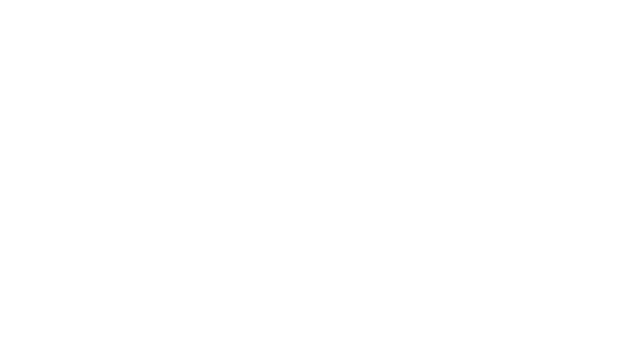
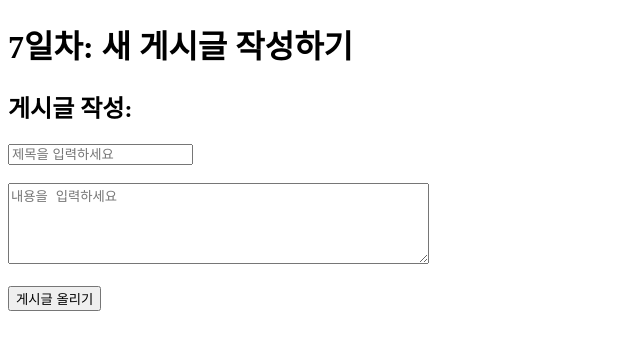
Before and after one commit to box3101/vue-study, a Nuxt app: page /day7 in a window 1280 px wide. Before the commit this address had no page. Shown: the top 350 px of the page, without its empty margins (0-640 px from the left). Built offline with nearby package versions, Linux system fonts and the light colour scheme.

Commit message:
2일차 : API POST 연습 ㅋ

```diff
--- /dev/null
+++ b/pages/day7.vue
@@ -0,0 +1,60 @@
+<template>
+  <h1>7일차: 새 게시글 작성하기</h1>
+
+  <h2>게시글 작성:</h2>
+
+  <input v-model="newPost.title" placeholder="제목을 입력하세요" />
+  <br /><br />
+  <textarea
+    v-model="newPost.body"
+    placeholder="내용을 입력하세요"
+    rows="5"
+    cols="50"
+  ></textarea>
+  <br /><br />
+  <button @click="createPost">게시글 올리기</button>
+
+  <div v-if="createdPost">
+    <h2>방금 만든 게시글 :</h2>
+    <h3>{{ createdPost.title }}</h3>
+    <p>{{ createdPost.body }}</p>
+    <p>게시글 ID : {{ createdPost.id }}</p>
+  </div>
+</template>
+
+<script setup>
+const newPost = ref({
+  title: "",
+  body: "",
+});
+
+const createdPost = ref(null);
+
+const createPost = async () => {
+  const response = await fetch("https://jsonplaceholder.typicode.com/posts", {
+    method: "POST", // GET이 아닌 POST!
+    headers: {
+      "Content-Type": "application/json",
+    },
+    body: JSON.stringify({
+      title: newPost.value.title,
+      body: newPost.value.body,
+      userId: 1,
+    }),
+  });
+
+  createdPost.value = await response.json();
+
+  // 입력창 비우기
+  newPost.value.title = "";
+  newPost.value.body = "";
+};
+
+/*
+   오늘 배운 것:
+   1. POST 요청 - 데이터를 서버에 보내기
+   2. headers - 서버에게 "JSON 데이터 보낼게요" 알리기
+   3. JSON.stringify() - 객체를 JSON 문자열로 변환
+   4. 객체 형태의 ref - newPost.value.title 같은 사용법
+*/
+</script>
```
